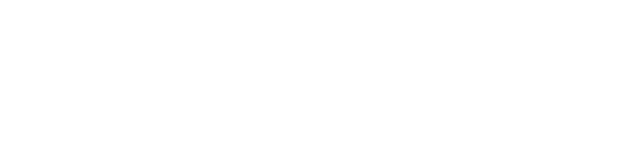
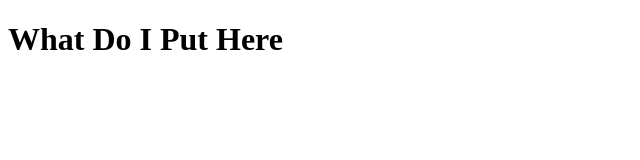
Before and after one commit to Jedi-Coder1/Jedi-Coder1, a plain HTML site: page docs/index.html in a window 1280 px wide. Shown: the whole page, without its empty margins (0-640 px from the left). Drawn offline with Linux system fonts and the light colour scheme.

Commit message:
Update index.html

```diff
--- a/docs/index.html
+++ b/docs/index.html
@@ -7,6 +7,7 @@
 </head>
 
 <body>
+  <h1>What Do I Put Here</h1>
   <script src="script.js"></script>
 </body>
 </html>
```
